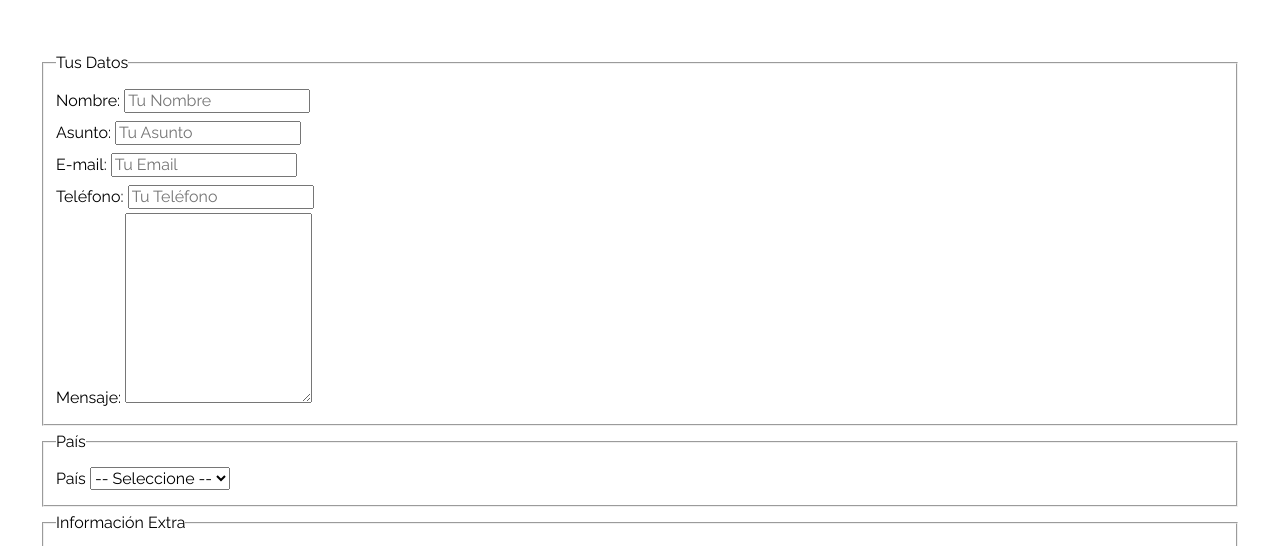
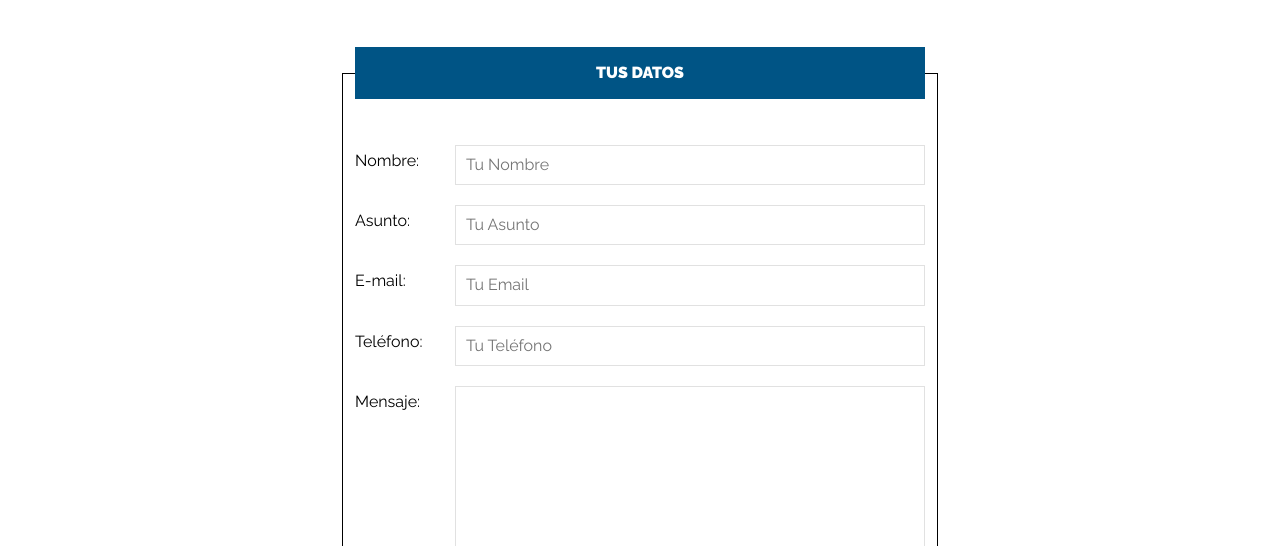
Before and after one commit to Blackguz/Tienda-de-muebles, a plain HTML site: page contacto.html in a window 1280 px wide. Shown: the part 406-952 px from the top of the page. Drawn offline with nearby package versions, Linux system fonts and the light colour scheme.

Commit message:
Se termino el area de contacto

```diff
--- a/css/main.css
+++ b/css/main.css
@@ -54,10 +54,12 @@ img {
     padding: 1rem;
     transition: background-color .3s ease-out ;
     text-align: center;
+    border: none;
 }
 
 .btn:hover {
     background-color: #769c02;
+    cursor: pointer;
 }
 
 /* Utilidades */
@@ -298,4 +300,42 @@ img {
     object-fit: cover;
 }
 
-/* Contacto */
+/* Formulario */
+.formulario {
+    width: 60rem;
+    margin: 0 auto;
+}
+
+.formulario fieldset {
+    border: 1px solid black;
+    margin-bottom: 2rem;
+}
+
+.formulario legend {
+    background-color: #005485;
+    width: 100%;
+    text-align: center;
+    color: #FFF;
+    text-transform: uppercase;
+    font-weight: 900;
+    padding: 1rem;
+    margin-bottom: 4rem;
+}
+
+.campo {
+    display: flex;
+    margin-bottom: 2rem;
+}
+
+.campo label {
+    flex-basis: 10rem;
+}
+
+
+.campo input:not([type="radio"]),
+.campo textarea,
+.campo select {
+    flex: 1;
+    border: 1px solid #e1e1e1;
+    padding: 1rem;
+}
```
